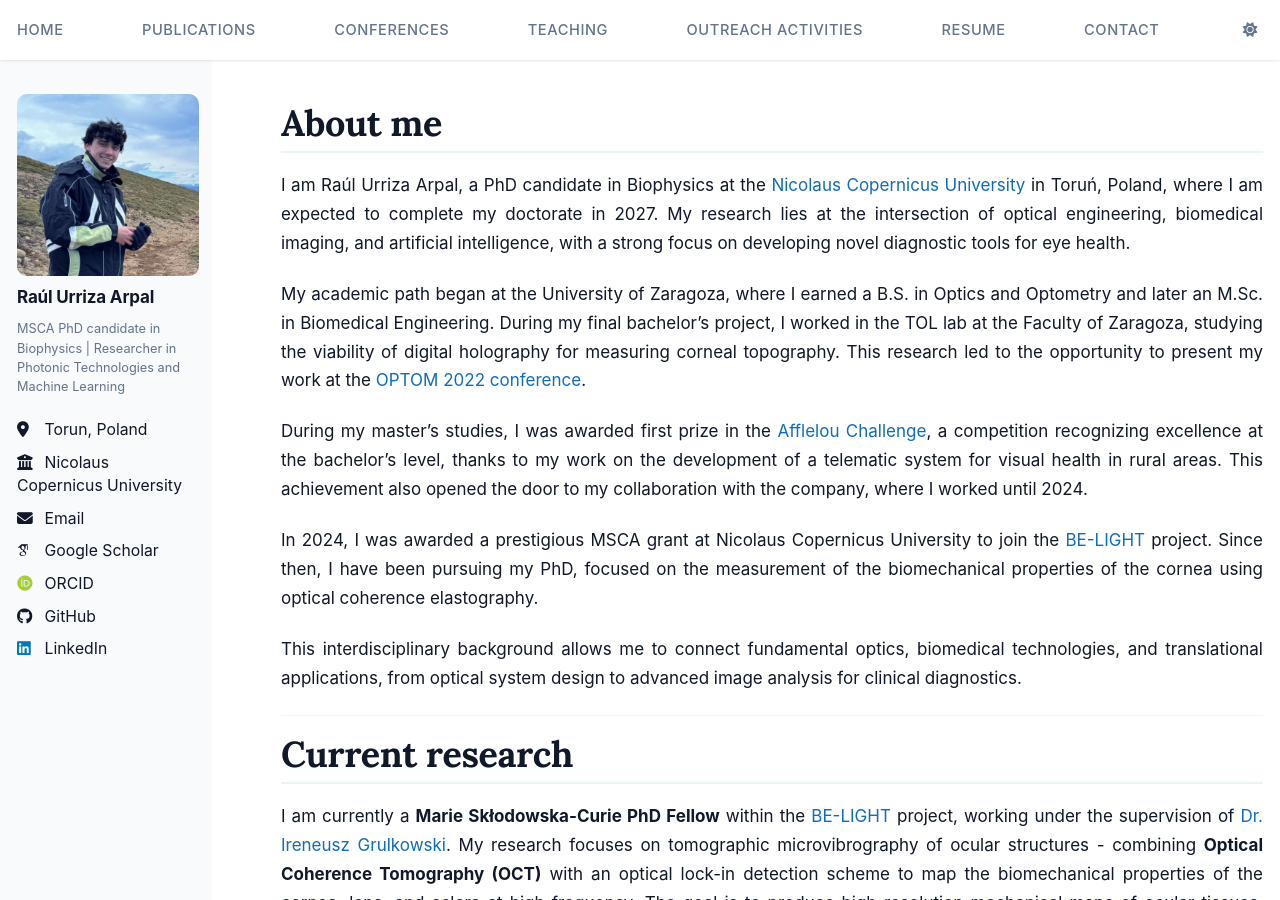
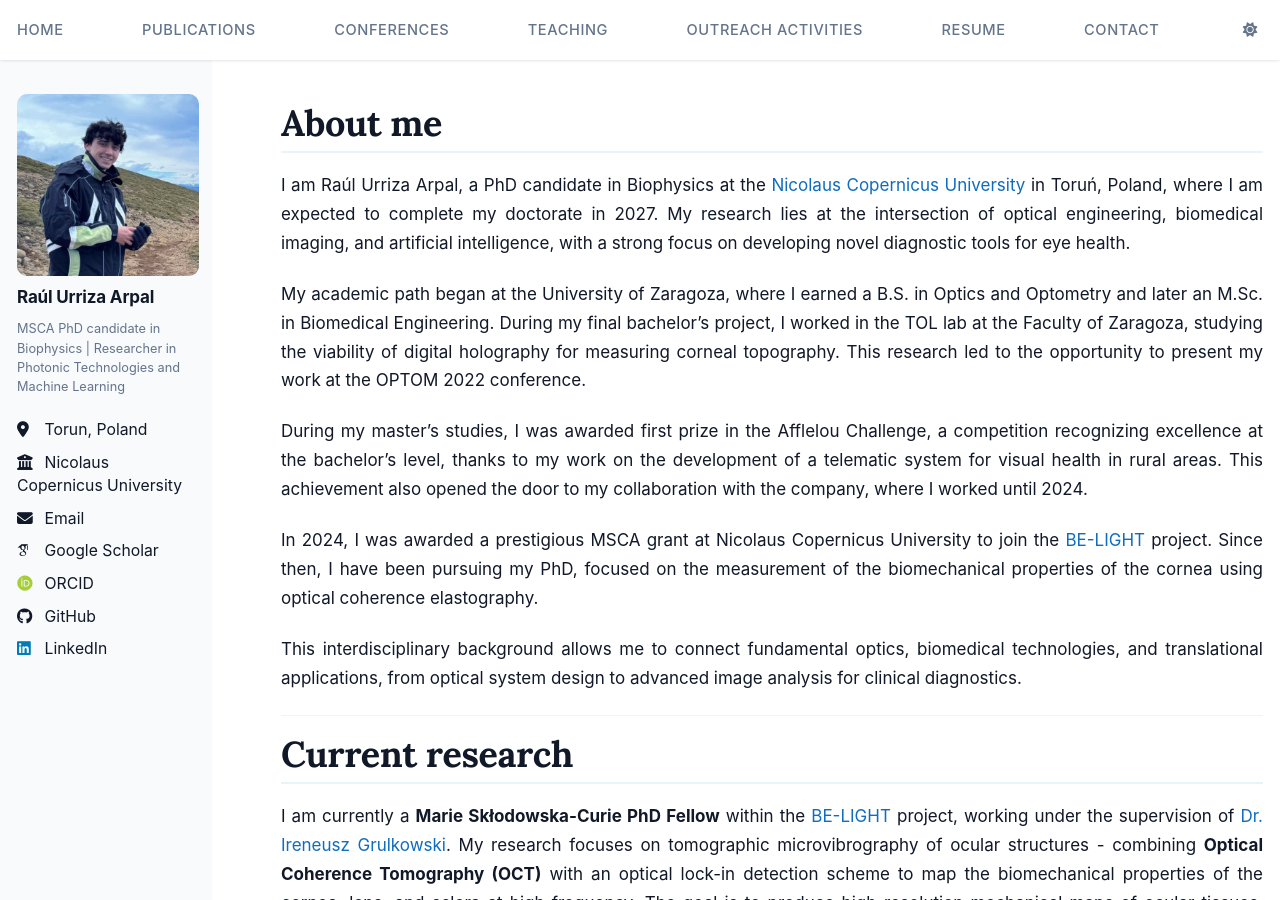
Before and after one commit to RaulUrriza/raulurriza.github.io, a Jekyll site: the page built from _pages/about.md, in a window 1280 px wide and 900 px high. Built offline with Jekyll 4.4.1, drawn with Linux system fonts in a browser that asks for light colours; some web fonts are replaced; a script bundle is joined from its source files by our own code; library files that are not in the unit come from our copies; some of the changed lines change nothing that is shown.

Commit message:
Update about.md

```diff
--- a/_pages/about.md
+++ b/_pages/about.md
@@ -11,47 +11,9 @@
 
 I am Raúl Urriza Arpal, a PhD candidate in Biophysics at the [Nicolaus Copernicus University](https://www.ifiz.umk.pl/en/) in Toruń, Poland, where I am expected to complete my doctorate in 2027. My research lies at the intersection of optical engineering, biomedical imaging, and artificial intelligence, with a strong focus on developing novel diagnostic tools for eye health.
 
-My academic path began at the University of Zaragoza, where I earned a B.S. in Optics and Optometry and later an M.Sc. in Biomedical Engineering. During my final bachelor’s project, I worked in the TOL lab at the Faculty of Zaragoza, studying the viability of digital holography for measuring corneal topography. This research led to the opportunity to present my work at the <a href="#" class="img-trigger" data-src="/images/timeline/OPTOM2022.jpg" data-alt="OPTOM 2022 Conference">OPTOM 2022 conference</a>.
+My academic path began at the University of Zaragoza, where I earned a B.S. in Optics and Optometry and later an M.Sc. in Biomedical Engineering. During my final bachelor’s project, I worked in the TOL lab at the Faculty of Zaragoza, studying the viability of digital holography for measuring corneal topography. This research led to the opportunity to present my work at the OPTOM 2022 conference.
 
-During my master’s studies, I was awarded first prize in the <a href="#" class="img-trigger" data-src="/images/timeline/Afflelouchallenge.jpg" data-alt="Afflelou Challenge">Afflelou Challenge</a>, a competition recognizing excellence at the bachelor’s level, thanks to my work on the development of a telematic system for visual health in rural areas. This achievement also opened the door to my collaboration with the company, where I worked until 2024.
-
-<div id="img-modal" class="img-modal" aria-hidden="true">
-  <div class="img-modal__backdrop"></div>
-  <div class="img-modal__box">
-    <button class="img-modal__close" aria-label="Close">&times;</button>
-    <img class="img-modal__img" src="" alt="">
-  </div>
-</div>
-
-<script>
-(function () {
-  var modal   = document.getElementById(‘img-modal’);
-  var modalImg = modal.querySelector(‘.img-modal__img’);
-  var close   = modal.querySelector(‘.img-modal__close’);
-  var backdrop = modal.querySelector(‘.img-modal__backdrop’);
-
-  document.querySelectorAll(‘.img-trigger’).forEach(function (link) {
-    link.addEventListener(‘click’, function (e) {
-      e.preventDefault();
-      modalImg.src = this.dataset.src;
-      modalImg.alt = this.dataset.alt;
-      modal.classList.add(‘img-modal--open’);
-      modal.setAttribute(‘aria-hidden’, ‘false’);
-    });
-  });
-
-  function closeModal() {
-    modal.classList.remove(‘img-modal--open’);
-    modal.setAttribute(‘aria-hidden’, ‘true’);
-  }
-
-  close.addEventListener(‘click’, closeModal);
-  backdrop.addEventListener(‘click’, closeModal);
-  document.addEventListener(‘keydown’, function (e) {
-    if (e.key === ‘Escape’) closeModal();
-  });
-})();
-</script>
+During my master’s studies, I was awarded first prize in the Afflelou Challenge, a competition recognizing excellence at the bachelor’s level, thanks to my work on the development of a telematic system for visual health in rural areas. This achievement also opened the door to my collaboration with the company, where I worked until 2024.
 
 In 2024, I was awarded a prestigious MSCA grant at Nicolaus Copernicus University to join the [BE-LIGHT](https://belightproject.eu/) project. Since then, I have been pursuing my PhD, focused on the measurement of the biomechanical properties of the cornea using optical coherence elastography.
 
```
